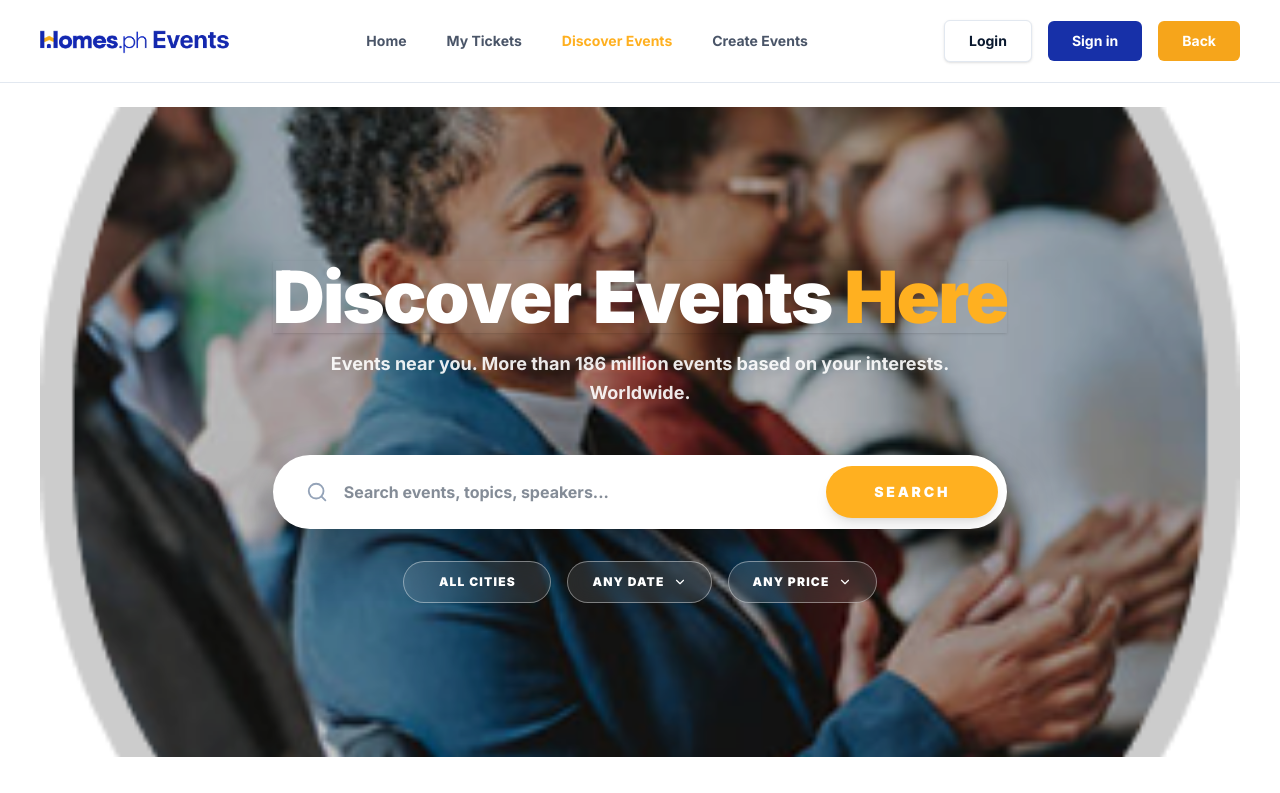
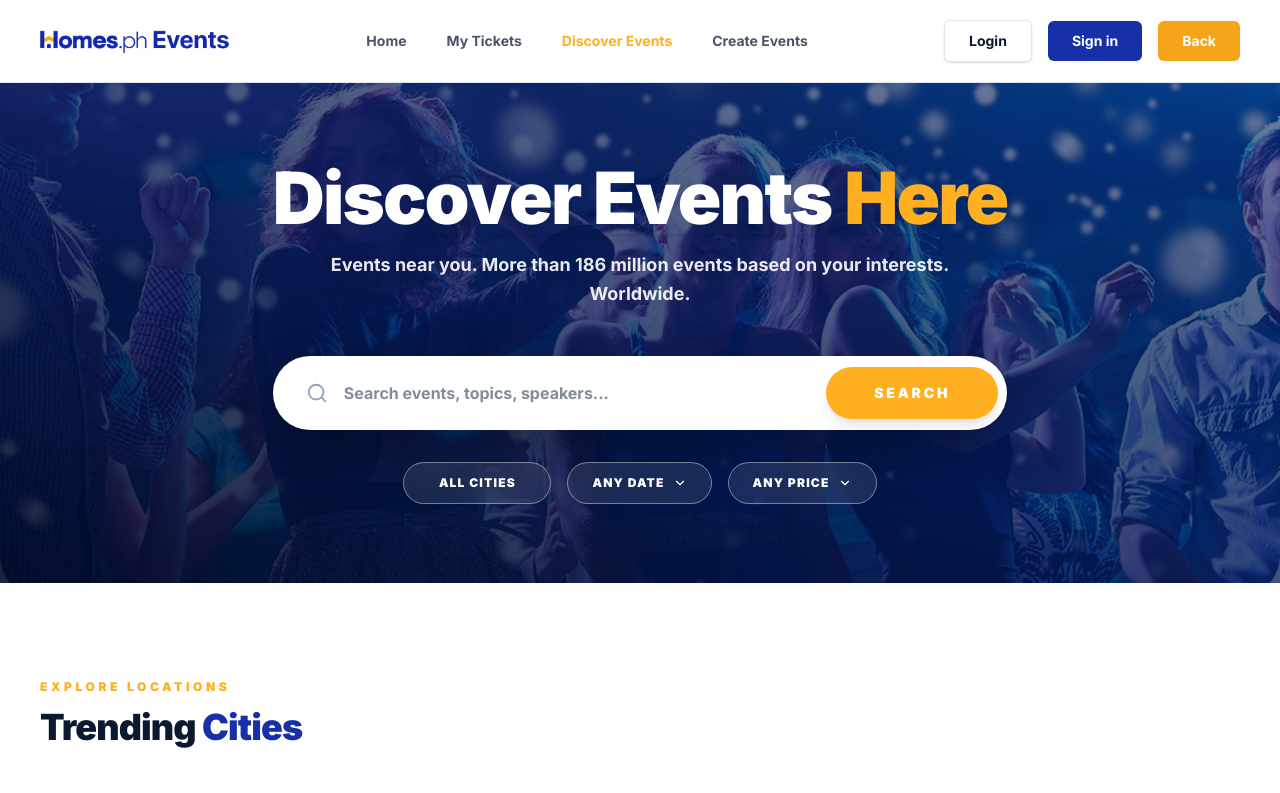
Before and after one commit to Meresight/HomesEvent, a Next.js app: page /events in a window 1280 px wide. Shown: the top 793 px of the page. Built offline with nearby package versions, Linux system fonts and the light colour scheme; grey boxes are pictures that could not be loaded.

Commit message:
fixing the background for the events

```diff
--- a/src/app/events/page.tsx
+++ b/src/app/events/page.tsx
@@ -80,25 +80,28 @@ export default function DiscoverEventsPage() {
       </header>
 
       {/* ─── HERO SECTION ─── */}
-      <section className="relative h-[650px] flex items-center justify-center overflow-hidden mx-6 lg:mx-10 rounded-[48px] mt-6">
+      <section className="relative h-[500px] flex items-center justify-center overflow-hidden">
+        {/* Background — same as landing page */}
         <img
-          src="/Group 483039.png"
+          src="/Rectangle 12427.png"
           alt="Discover Background"
-          className="absolute inset-0 w-full h-full object-cover brightness-[0.8]"
+          className="absolute inset-0 w-full h-full object-cover"
         />
+        {/* Blue gradient overlay like the home page */}
+        <div className="absolute inset-0 bg-gradient-to-tr from-[#000a26]/90 via-[#00174f]/75 to-[#00174f]/55" />
 
-        {/* CIRCULAR PROFILE IMAGES (Refinement) */}
-        <div className="absolute left-[5%] top-[25%] hidden xl:block animate-fade-in">
-           <div className="w-[300px] h-[300px] rounded-full border-[10px] border-white/20 overflow-hidden relative shadow-2xl">
-              <img src="/happy-multi-ethnic-business-couple-isolated-png 1.png" className="w-full h-full object-cover scale-[1.8] translate-y-10" />
-              <div className="absolute inset-0 border-[15px] border-white rounded-full"></div>
-           </div>
+        {/* LEFT CIRCLE */}
+        <div className="absolute left-0 bottom-0 hidden xl:block translate-y-[20%] animate-fade-in">
+          <div className="w-[280px] h-[280px] rounded-full overflow-hidden relative shadow-2xl border-[8px] border-white">
+            <img src="/happy-multi-ethnic-business-couple-isolated-png 1.png" className="w-full h-full object-cover scale-[1.6] translate-y-6" />
+          </div>
         </div>
-        <div className="absolute right-[5%] top-[10%] hidden xl:block animate-fade-in-right">
-           <div className="w-[350px] h-[350px] rounded-full border-[10px] border-white/20 overflow-hidden relative shadow-2xl">
-              <img src="/gettyimages-1496378856-612x612 2.png" className="w-full h-full object-cover" />
-              <div className="absolute inset-0 border-[15px] border-white rounded-full"></div>
-           </div>
+
+        {/* RIGHT CIRCLE */}
+        <div className="absolute right-0 top-0 hidden xl:block -translate-y-[10%] animate-fade-in-right">
+          <div className="w-[320px] h-[320px] rounded-full overflow-hidden relative shadow-2xl border-[8px] border-white">
+            <img src="/gettyimages-1496378856-612x612 2.png" className="w-full h-full object-cover" />
+          </div>
         </div>
 
         <div className="relative z-10 text-center max-w-4xl px-6">
```
